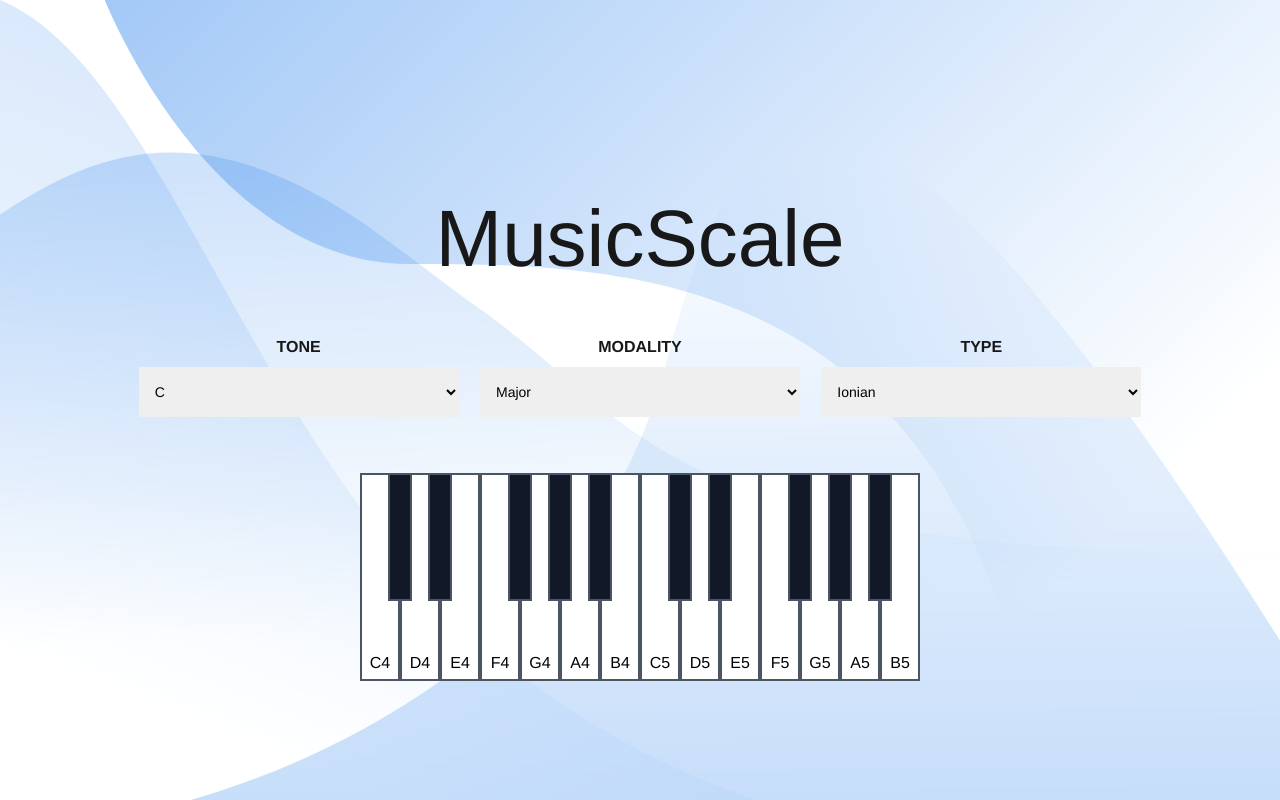
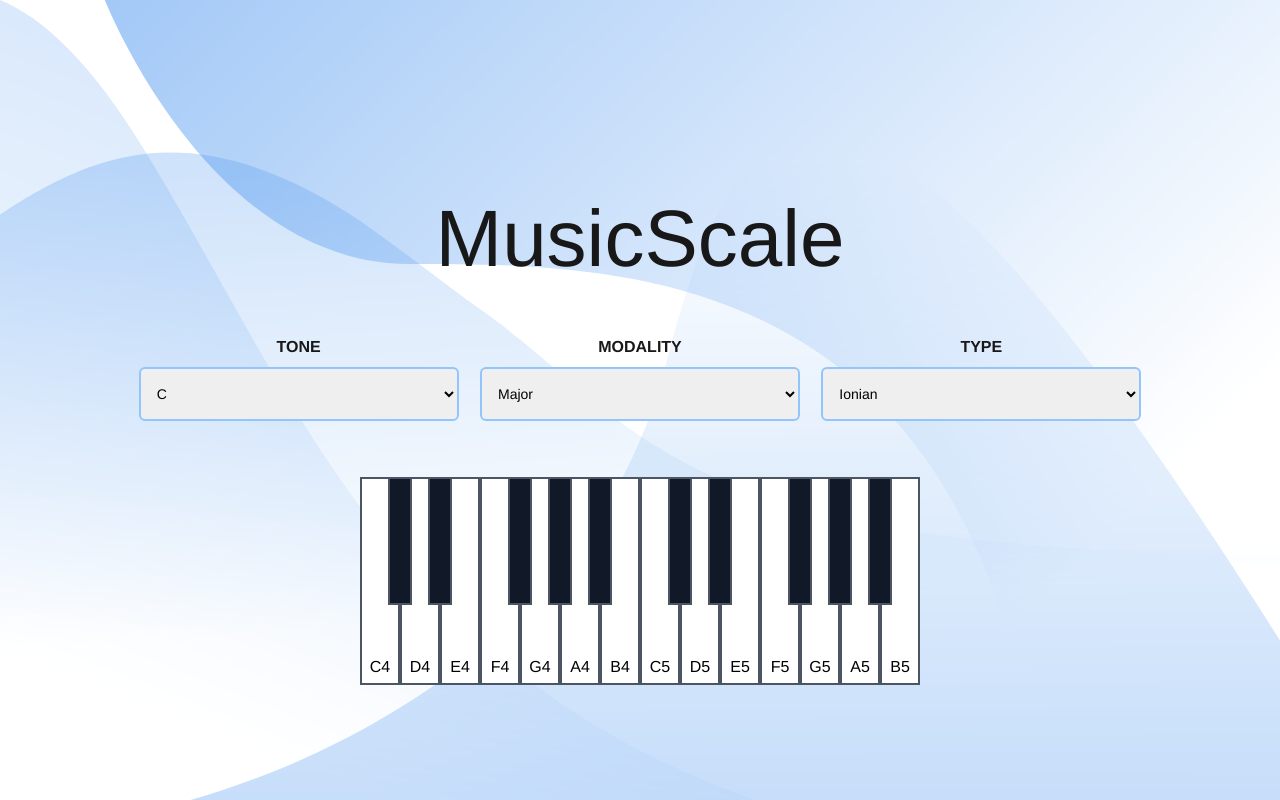
Before and after one commit to juanctorresf/piano-scale, a React (Vite) app: page / in a window 1280 px wide. Built offline with nearby package versions, Linux system fonts and the light colour scheme; a web font is replaced by a local one.

Commit message:
Add border color and transition in selectors

```diff
--- a/src/index.css
+++ b/src/index.css
@@ -19,6 +19,8 @@
     }
 
     .select-input {
-        @apply block w-full py-4 pl-3 font-normal leading-5 text-sm-2 max-w-80;
+        @apply block w-full py-4 pl-3 font-normal leading-5 transition border-2 border-blue-300 rounded-md text-sm-2 max-w-80;
+        @apply hover:border-blue-500;
+        @apply lg:hover:cursor-pointer;
     }
 }
```
